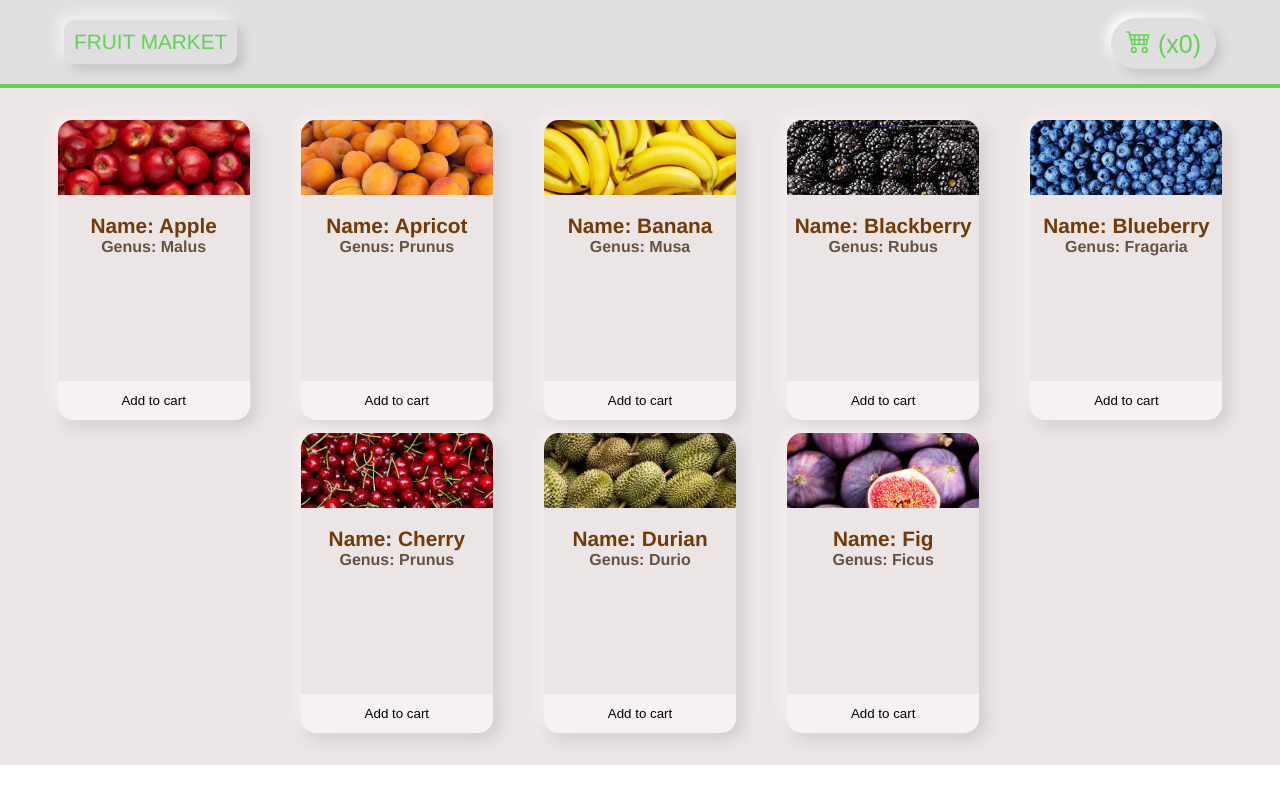
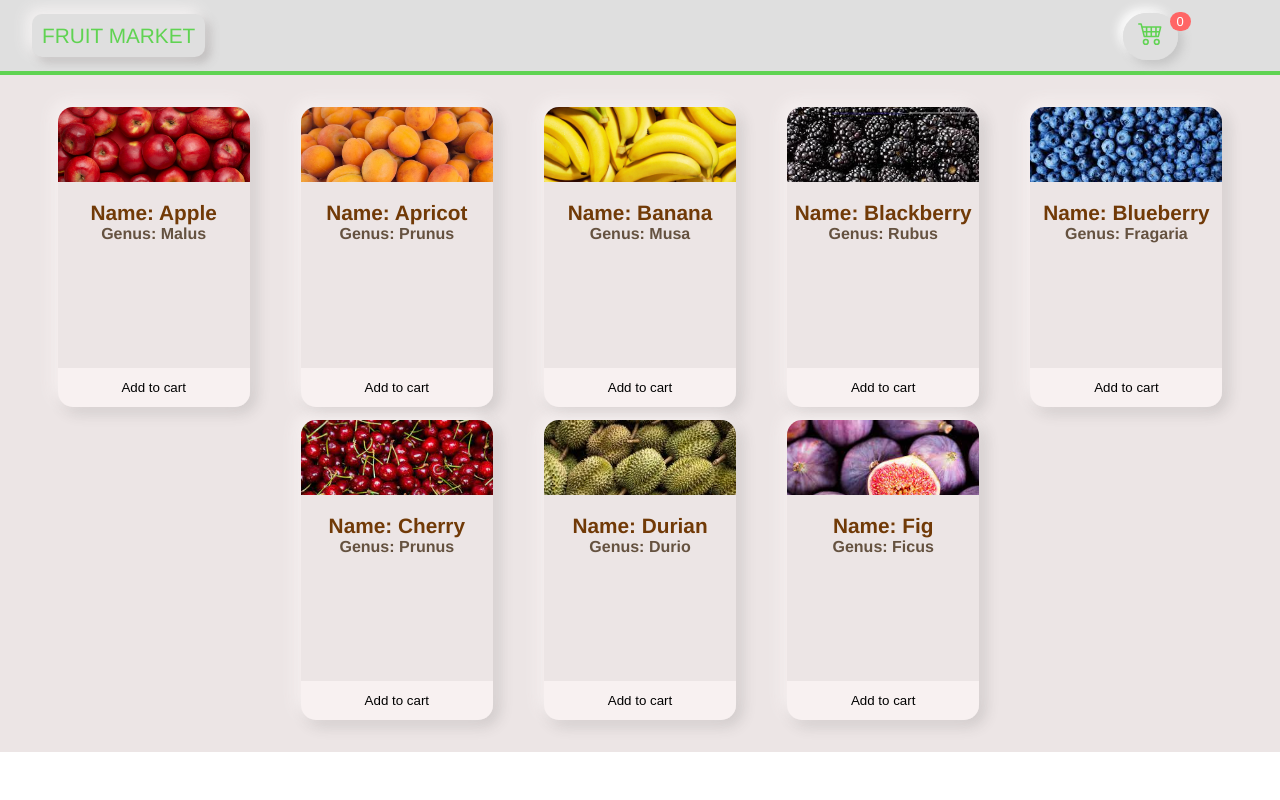
Before and after one commit to viniciusIrikawa/Hortifruti, a React (Create React App) app: page / in a window 1280 px wide. Built offline with nearby package versions, Linux system fonts and the light colour scheme.

Commit message:
Adjustments, routes and context api

```diff
--- a/package.json
+++ b/package.json
@@ -9,6 +9,7 @@
     "react": "^17.0.2",
     "react-dom": "^17.0.2",
     "react-icons": "^4.3.1",
+    "react-router-dom": "^6.2.2",
     "react-scripts": "5.0.0",
     "web-vitals": "^2.1.3"
   },
--- a/src/App.js
+++ b/src/App.js
@@ -1,13 +1,27 @@
 import MenuHeader from './components/MenuHeader';
 import Card from './components/Card';
+import Cart from './components/Cart'
+import { BrowserRouter, Routes, Route } from 'react-router-dom'
+import Context from './Context';
+import React, { useState } from 'react';
 import './App.css';
 
 function App() {
+  const [product, setProduct] = useState([])
+  const [cartItems, setCartItems] = useState([])
 
   return (
     <div>
-      <MenuHeader/>
-      <Card/>
+      <Context.Provider value={{product, setProduct, cartItems, setCartItems}}>
+        <BrowserRouter>
+          <MenuHeader/>
+          <Routes>
+            <Route exact path='/' element={<Card/>}/>
+            <Route exact path='/Cart' element={<Cart/>}/>
+          </Routes>
+          {/* <Card/> */}
+        </BrowserRouter>
+      </Context.Provider>
     </div>
   );
 }
--- /dev/null
+++ b/src/Context.js
@@ -0,0 +1,5 @@
+import React from 'react'
+
+const Context = React.createContext()
+
+export default Context;
--- a/src/components/Card.js
+++ b/src/components/Card.js
@@ -1,10 +1,14 @@
-import React, {useState, useEffect} from 'react';
+// import React, {useState, useEffect} from 'react';
+import React, {useEffect, useContext} from 'react';
 import {BsCart4} from 'react-icons/bs';
+import Context from '../Context';
 import './Card.css'
 
 function Card(){
-  const [product, setProduct] = useState([])
-  const [cartItems, setCartItems] = useState([])
+//   const [product, setProduct] = useState([])
+//   const [cartItems, setCartItems] = useState([])
+
+    const {product, setProduct, cartItems, setCartItems} = useContext(Context);
 
   useEffect(() => {
       fetch('./products.json')
@@ -19,7 +23,7 @@ function Card(){
 
     return(
         <main>
-            <button className='cart' type='button'>  <BsCart4/> (x{cartItems.length})</button>
+            {/* <button className='cart' type='button'>  <BsCart4/> (x{cartItems.length})</button> */}
             {product.map(item =>
                 <div className="cardProduct" key={item.id}>
                     <div className='image-fruit'>
--- a/src/components/Cart.js
+++ b/src/components/Cart.js
@@ -1,21 +1,15 @@
-import React from 'react';
+import React, { useContext } from 'react';
+import Context from '../Context';
 
-const Cart = ({ cartItems }) => {
+const Cart = () => {
+  const {cartItems} = useContext(Context);
+
   return (
-
-    <div className='cart-items'>
-        <div className='cart-items-header'> Cart Items </div>
-
-        {cartItems.lenght === 0 && <div className='cart-items-empty'> No items are added. </div>}
-
-        <div>
-            {cartItems.map((item) => {
-                <div key={cartItems.id}>
-                    <h1 className='list-items'> {cartItems.name} </h1>
-                </div>
-            })}
-        </div>
-    </div>
+      <div>
+        <h1> VISUALIZAÇÃO DO CARRINHO </h1>
+        <h2> Quantidade: </h2>
+        <span> (x{cartItems.length}) </span>
+      </div>
 
   )
 };
--- a/src/components/MenuHeader.css
+++ b/src/components/MenuHeader.css
@@ -7,9 +7,11 @@ header{
     border-bottom: 4px solid #60d352;
     position: relative;
 }
-
-header a{
-    margin: 0 0 0 5%;
+header .wrapperLogo{
+    width: 50%;
+}
+header .wrapperLogo a{
+    margin-left: 5%;
     color: #60d352;
     padding: 10px;
     font-size: 1.3rem;
@@ -19,13 +21,11 @@ header a{
     box-shadow: -5px -5px 15px rgb(247, 244, 244),
     5px 5px 10px rgba(182, 178, 178, 0.843)
 }
-
-.cart{
+.wrapperButton{
+    margin-right: 8%;
+}
+.wrapperButton a{
     outline: none;
-    position: absolute;
-    top: 2.2vh;
-    right: 5%;
-    /* margin: 0 10% 0 0; */
     color: #60d352;
     padding: 10px 15px;
     background-color: #dfdfdf ;
@@ -35,4 +35,16 @@ header a{
     -5px -5px 10px #fcfcfc;
     cursor: pointer;
     border: none;
+    position: relative;
 }
+.wrapperButton .counter{
+    position: absolute;
+    top: -2%;
+    right: -24%;
+    color: #fff;
+    background-color: rgb(255, 101, 101);
+    padding: 2px 7px;
+    border-radius: 50px;
+    font-size: 13px;
+    font-family: 'Franklin Gothic Medium', 'Arial Narrow', Arial, sans-serif;
+}
--- a/src/components/MenuHeader.js
+++ b/src/components/MenuHeader.js
@@ -1,11 +1,25 @@
 import {BsCart4} from 'react-icons/bs';
+import { Link } from 'react-router-dom';
+import React, { useContext } from 'react';
+import Context from '../Context';
+
 import './MenuHeader.css'
 
 function MenuHeader(){
+  const {cartItems} = useContext(Context);
+
     return(
         <header>
-                <a href='#'> FRUIT MARKET </a>
-                {/* <button className='cart' type='button'>  <BsCart4/> </button> */}
+                <div className='wrapperLogo'>
+                    <Link exact to={'/'}> FRUIT MARKET </Link>
+                </div>
+
+                <div className='wrapperButton'>
+                    <Link exact to={'/Cart'}>  <BsCart4/>
+                        <span className='counter'> {cartItems.length} </span>
+                    </Link>
+
+                </div>
         </header>
 
 
```
Also changed, not shown: 1 other file (tests, documents, lock files or other folders).
